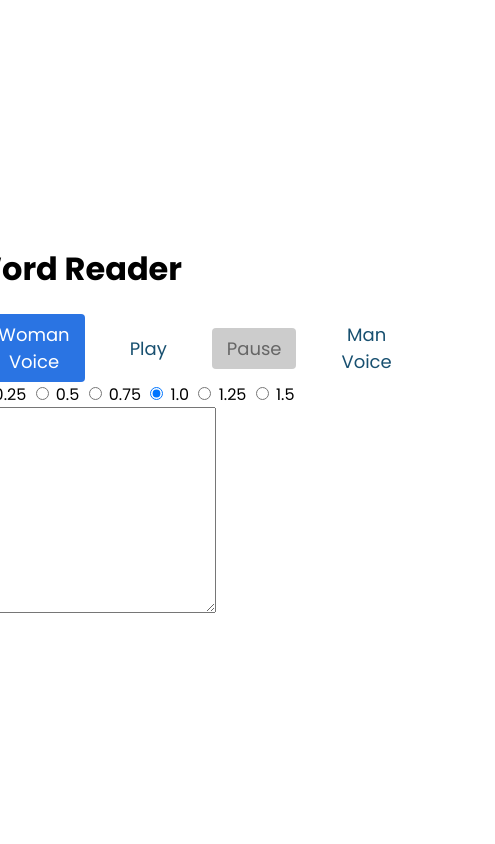
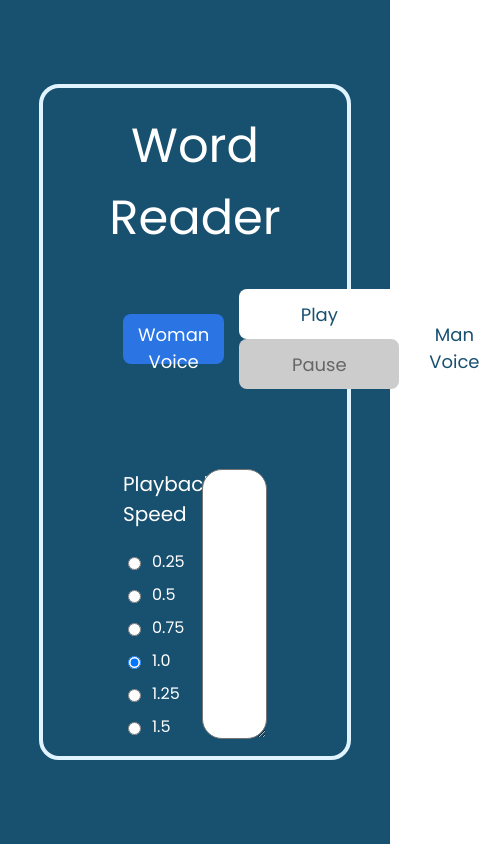
Before and after one commit to Frederick-88/vue-text-to-speech-ai, a Vue app: page / in a window 390 px wide. Shown: the whole page, 495 px wide, since content can reach past the window. Built offline with nearby package versions, Linux system fonts and the light colour scheme.

Commit message:
Added Checker to Detect Mobile & Desktop Users + Show Different Interface for Each Platform

```diff
--- a/src/views/Home.vue
+++ b/src/views/Home.vue
@@ -1,181 +1,30 @@
 <template>
-  <!-- https://github.com/tjFogarty/speech-synthesis -->
-  <div class="word-reader-form">
-    <form @submit.prevent="startAi">
-      <h1>Word Reader</h1>
-
-      <div class="controller-container">
-        <button
-          type="button"
-          class="controller"
-          :class="{ 'is-selected': selectedVoice === 'woman' }"
-          @click="selectVoice('woman')"
-        >
-          Woman Voice
-        </button>
-        <button
-          type="submit"
-          class="controller"
-          :class="{ 'is-disabled': isPlaying }"
-        >
-          Play
-        </button>
-        <button
-          type="button"
-          class="controller"
-          :class="{ 'is-disabled': !isPlaying }"
-          @click="pauseAi"
-        >
-          Pause
-        </button>
-        <button
-          type="button"
-          class="controller"
-          :class="{ 'is-selected': selectedVoice === 'man' }"
-          @click="selectVoice('man')"
-        >
-          Man Voice
-        </button>
-      </div>
-
-      <div class="content-container">
-        <div class="rates-radiobox-list">
-          <input v-model="selectedSpeed" type="radio" name="0.25" id="0.25" :value="0.25"> 0.25
-          <input v-model="selectedSpeed" type="radio" name="0.5" id="0.5" :value="0.5"> 0.5
-          <input v-model="selectedSpeed" type="radio" name="0.75" id="0.75" :value="0.75"> 0.75
-          <input v-model="selectedSpeed" type="radio" name="1" id="1" :value="1"> 1.0
-          <input v-model="selectedSpeed" type="radio" name="1.25" id="1.25" :value="1.25"> 1.25
-          <input v-model="selectedSpeed" type="radio" name="1.5" id="1.5" :value="1.5"> 1.5
-        </div>
-
-        <textarea
-          class="form-control"
-          id="word-input"
-          type="text"
-          v-model="wordInput"
-          rows="10"
-          required
-        />
-      </div>
-    </form>
+  <div>
+    <div v-if="isMobile">
+      <HomeMobile />
+    </div>
+    <div v-else>
+      <HomeDesktop />
+    </div>
   </div>
 </template>
 
 <script>
+import HomeDesktop from "./HomeDesktop.vue";
+import HomeMobile from "./HomeMobile.vue";
+
 export default {
   name: "Home",
-  data() {
-    return {
-      wordInput: "",
-      selectedVoice: "woman",
-      selectedSpeed: 1,
-      speechSynthesis: window.speechSynthesis,
-      voiceList: [],
-      wordReaderAi: new window.SpeechSynthesisUtterance(),
-
-      isPlaying: false,
-    };
+  components: {
+    HomeDesktop,
+    HomeMobile,
   },
-  mounted() {
-    this.voiceList = this.speechSynthesis.getVoices(); // to support firefox browser
-
-    if (this.voiceList.length) {
-      console.log("voicelist loaded", this.voiceList);
-    }
-
-    // to support chrome browser
-    this.speechSynthesis.onvoiceschanged = () => {
-      this.voiceList = this.speechSynthesis.getVoices();
-      console.log("voices are ready to use.");
-    };
-
-    this.listenForSpeechEvents();
-  },
-  methods: {
-    /**
-     * React to speech events
-     */
-    listenForSpeechEvents() {
-      this.wordReaderAi.onstart = () => {
-        console.log("on-start");
-        this.isPlaying = true;
-      };
-
-      this.wordReaderAi.onend = () => {
-        console.log("on-end");
-        this.isPlaying = false;
-      };
-    },
-
-    /**
-     * Selecting type of voice (man / woman)
-     */
-    selectVoice(type) {
-      this.selectedVoice = type;
-    },
-
-    /**
-     * Pause the AI of text-to-speech
-     */
-    pauseAi(type) {
-      this.speechSynthesis.cancel();
-    },
-
-    /**
-     * Run the AI of text-to-speech with selected controls
-     */
-    startAi() {
-      console.log("AI works");
-      const voiceToIndex = this.selectedVoice === "woman" ? 2 : 3; // only get the UK versions of female & male
-
-      this.wordReaderAi.text = this.wordInput;
-      this.wordReaderAi.voice = this.voiceList[voiceToIndex];
-      this.wordReaderAi.rate = this.selectedSpeed;
-      this.speechSynthesis.speak(this.wordReaderAi);
+  computed: {
+    isMobile() {
+      return screen && screen.width <= 760;
     },
   },
 };
 </script>
 
-<style lang="scss">
-.word-reader-form {
-  min-width: 100vw;
-  min-height: 100vh;
-  display: flex;
-  justify-content: center;
-  align-items: center;
-
-  .controller-container {
-    display: flex;
-    align-items: center;
-
-    .controller {
-      outline: 0;
-      border: 0;
-      padding: 7px 15px;
-      background: white;
-      color: #185070;
-      font-size: 1.125rem;
-      border-radius: 4px;
-      margin: 0 15px;
-      cursor: pointer;
-      transition: filter 0.3s cubic-bezier(0.075, 0.82, 0.165, 1);
-
-      &.is-selected {
-        background: #2a74e3;
-        color: white;
-      }
-
-      &.is-disabled {
-        background: #cccccc;
-        color: #666666;
-        pointer-events: none;
-      }
-
-      &:hover {
-        filter: brightness(0.85);
-      }
-    }
-  }
-}
-</style>
+<style lang="scss"></style>
```
